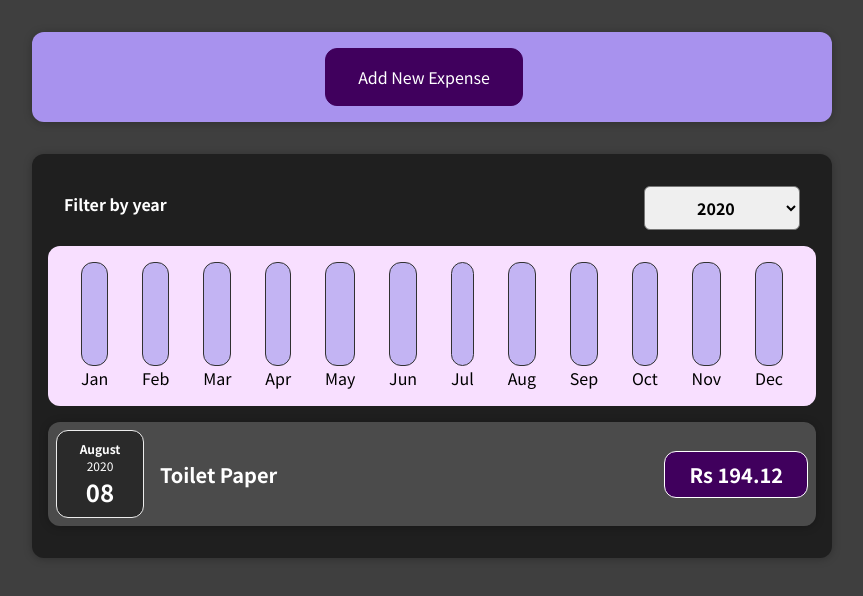
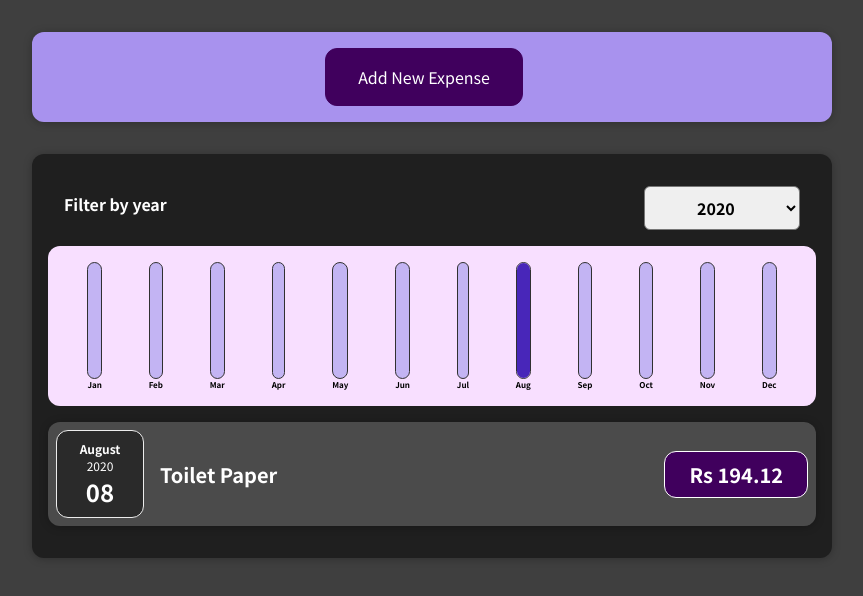
Before and after one commit to jhaganb/react-expense-tracker, a React (Create React App) app: page / in a window 1280 px wide. Shown: the top 596 px of the page, without its empty margins (208-1071 px from the left). Built offline with nearby package versions, Linux system fonts and the light colour scheme.

Commit message:
fixed bug in chart component

```diff
--- a/src/components/Chart/Chart.js
+++ b/src/components/Chart/Chart.js
@@ -5,7 +5,7 @@ import "./Chart.css";
 
 const Chart = (props) => {
   const dataPointValues = props.dataPoints.map((dataPoint) => dataPoint.value);
-  const toatlMaximum = Math.max(...dataPointValues);
+  const totalMaximum = Math.max(...dataPointValues);
 
   return (
     <div className="chart">
@@ -13,7 +13,7 @@ const Chart = (props) => {
         <ChartBar
           key={dataPoint.label}
           value={dataPoint.value}
-          maxValue={toatlMaximum}
+          maxValue={totalMaximum}
           label={dataPoint.label}
         />
       ))}
--- a/src/components/Chart/ChartBar.js
+++ b/src/components/Chart/ChartBar.js
@@ -6,17 +6,18 @@ const ChartBar = (props) => {
   let barFillHeight = "0%";
 
   if (props.maxValue > 0) {
-    barFillHeight = Math.round((props.value / props.maxValue) * 100) + "%" ;
+    barFillHeight = Math.round((props.value / props.maxValue) * 100) + "%";
   }
+
   return (
     <div className="chart-bar">
       <div className="chart-bar__inner">
         <div
-          className="chart-bill__fill"
+          className="chart-bar__fill"
           style={{ height: barFillHeight }}
         ></div>
       </div>
-      <div className="chart-bill__label">{props.label}</div>
+      <div className="chart-bar__label">{props.label}</div>
     </div>
   );
 };
--- a/src/components/Expenses/ExpensesChart.js
+++ b/src/components/Expenses/ExpensesChart.js
@@ -19,9 +19,10 @@ const ExpensesChart = (props) => {
   ];
 
   for (const expense of props.expenses) {
-    const expenseMonth = expense.date.getMonth();
+    const expenseMonth = expense.date.getMonth(); // starting at 0 => January => 0
     chartDataPoints[expenseMonth].value += expense.amount;
   }
+
   return <Chart dataPoints={chartDataPoints} />;
 };
 
```
